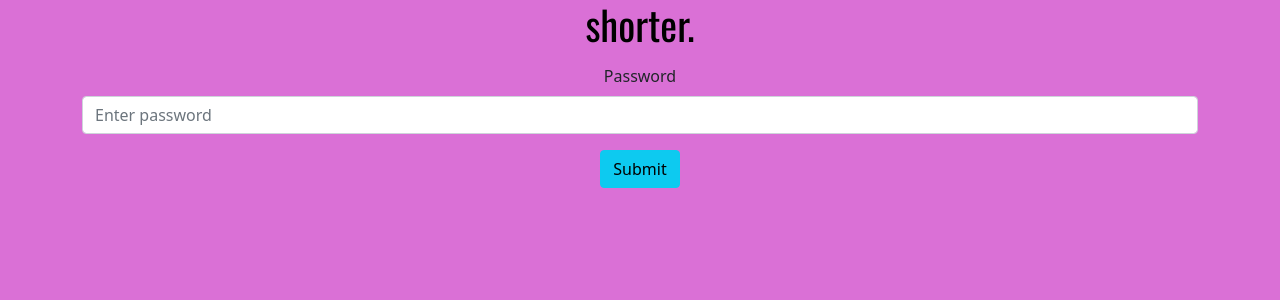
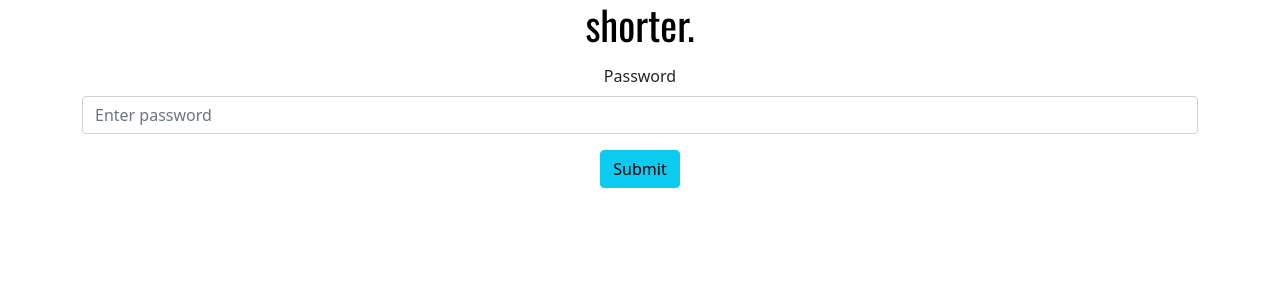
Before and after one commit to MattTrim1/shorter, a React (Create React App) app in the folder client/: page / in a window 1280 px wide. Shown: the top 300 px of the page. Built offline with nearby package versions, Linux system fonts and the light colour scheme; a web font is replaced by a local one.

Commit message:
Go back to white background

```diff
--- a/client/src/css/index.css
+++ b/client/src/css/index.css
@@ -2,7 +2,7 @@
 
 body {
     /* background:linear-gradient(90deg, rgba(239, 118, 122, 1) 0%, rgba(73, 190, 170, 1) 30%, rgba(55, 113, 142, 1) 100%); */
-    background: orchid !important;
+    background: white !important;
 }
 
 h1 {
```
